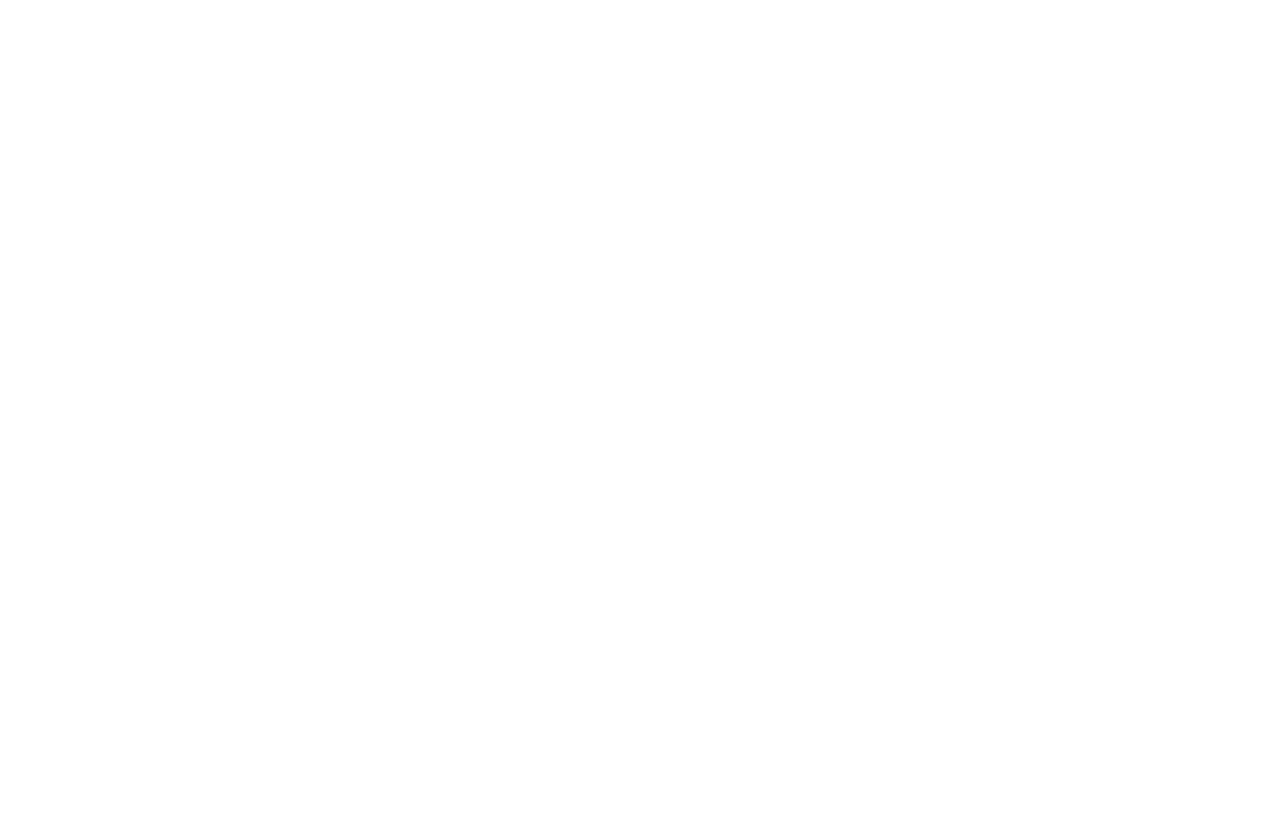
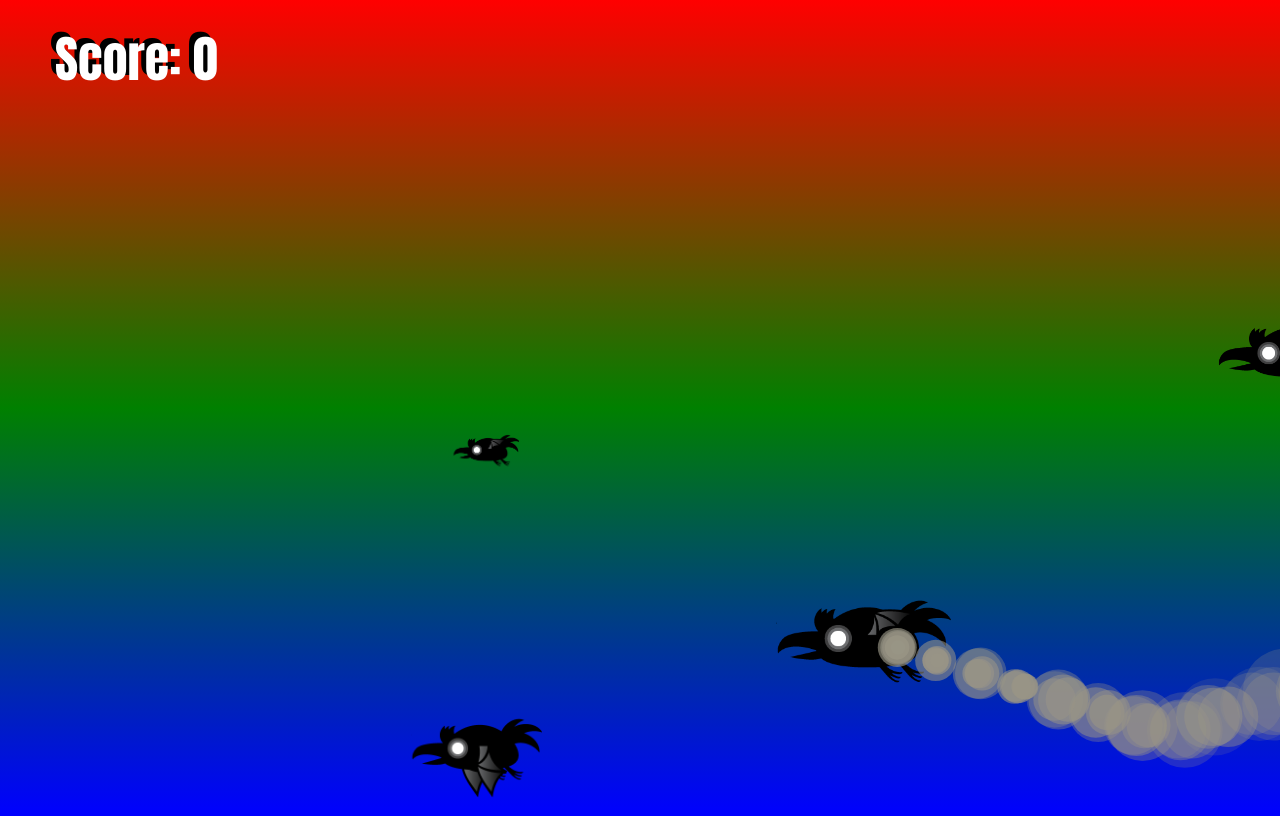
Before and after one commit to kitkay/RavenGame, a plain HTML site: page index.html in a window 1280 px wide. Drawn offline with Linux system fonts and the light colour scheme.

Commit message:
Basic game development with pure javascript without libraries

```diff
--- /dev/null
+++ b/css/style.css
@@ -0,0 +1,14 @@
+body{
+    background: linear-gradient(to bottom, red, green, blue);
+    width: 100vw; height: 100vh; overflow: hidden;
+}
+
+#canvas1{
+    position: absolute;
+    top: 0; left: 0;
+    width: 100%; height: 100%;
+}
+
+#collisionCanvas{
+    opacity: 0;
+}
--- a/index.html
+++ b/index.html
@@ -4,9 +4,14 @@
     <meta charset="UTF-8">
     <meta http-equiv="X-UA-Compatible" content="IE=edge">
     <meta name="viewport" content="width=device-width, initial-scale=1.0">
-    <title>Document</title>
+    <title>Vanilla JS game</title>
+    <link rel="stylesheet" href="./css/style.css">
+    <script>document.write('<script src="http://' + (location.host || 'localhost').split(':')[0] + ':35729/livereload.js?snipver=1"></' + 'script>')</script>
 </head>
 <body>
+    <canvas id="canvas1"></canvas>
+    <canvas id="collisionCanvas"></canvas>
 
+    <script src="./js/script.js"></script>
 </body>
 </html>
--- /dev/null
+++ b/js/script.js
@@ -0,0 +1,312 @@
+//Collision setup
+const collisionCanvas = document.getElementById('collisionCanvas');
+const collisionCtx = collisionCanvas.getContext('2d');
+collisionCanvas.width = window.innerWidth;
+collisionCanvas.height = window.innerHeight;
+
+const canvas = document.getElementById('canvas1');
+const ctx = canvas.getContext('2d');
+canvas.width = window.innerWidth;
+canvas.height = window.innerHeight;
+
+let timeToNextRaven = 0;
+let ravenInterval = 1200;
+//every 500 millisec new raven and set timeToNextRaven to zero again
+let lastTime = 0;
+
+//Scoring
+let score = 0;
+
+//Game over
+let gameOver = false;
+
+//Global canvas fort font
+ctx.font = '50px Impact';
+
+//Array ravens
+let ravens = [];
+
+class Raven{
+    //Format of Raven class
+    constructor(){
+        //Lets use our image or sprite instead of rectangles
+        this.image = new Image();
+        //Get the image location.
+        this.image.src = './assets/raven.png';
+        this.spriteWidth = 270;
+        this.spriteHeight = 194;
+
+        //Random size modifier. between 0.4 and 1
+        this.sizeModifier = Math.random() * .5 + .2;
+
+        //RAVEN SIZE Set the dimension of ravens.
+        this.width =  this.spriteWidth * this.sizeModifier;
+        this.height = this.spriteHeight * this.sizeModifier;
+
+        //COORDS x coord and ycoord of raven
+        this.x = canvas.width;
+        //Y coord must be random vertical height to allow up and down movement.
+        //We need to minus the height of raven always.
+        this.y = Math.random() * (canvas.height - this.height);
+
+        //SPEED X is horizontal speed and Y is vertical speed.
+        this.directionX = Math.random() * 5 + 3;
+        //Bounce up and down.
+        this.directionY = Math.random() * 5 - 2.5;
+
+        //Frame
+        this.frame = 0;
+        this.maxFrame = 4;
+
+        //DELETION Create a deletion for objects moved behind 0.
+        this.markedForDeletion = false;
+
+        //Flapping speed for wings. Also make a random between 30 and 70
+        this.timeSinceFlap = 0;
+        this.flapInterval = Math.random() * 40 + 90;
+
+        //Random colors
+        this.randomColors = [Math.floor(Math.random() * 255),
+                            Math.floor(Math.random() * 255),
+                            Math.floor(Math.random() * 255),];
+        this.color = 'rgb('+ this.randomColors[0] + ',' + this.randomColors[1]+ ',' + this.randomColors[2] + ')';
+
+        this.hasTrail = Math.random() > .5;
+    }
+
+    //Loop method
+    update(deltaTime){
+
+        //Bounce ravens when they hit the upper and lower part of the screen.
+        if(this.y < 0 || this.y > canvas.height - this.height){
+            this.directionY = this.directionY * -1;
+        }
+
+        //raven move to the left.
+        this.x -= this.directionX;
+        //Make random direction eithr up or down
+        this.y += this.directionY;
+
+        //If raven object passed coordY = 0; set to be deleted.
+        if(this.x < 0 - this.width ) this.markedForDeletion = true;
+
+        //Setting its wing flap speed.
+        this.timeSinceFlap += deltaTime;
+        if(this.timeSinceFlap > this.flapInterval){
+
+            //whenever frame gets larger than maxFrame then  set back to zero.
+            if(this.frame > this.maxFrame) this.frame = 0;
+            //When frame = 0 then add 1 for every loop.
+            else this.frame++;
+            this.timeSinceFlap = 0;
+            //particles
+            if(this.hasTrail){
+                for(let i =0; i <5; i++){
+                    particles.push(new Particles(this.x, this.y, this.width, this.color));
+                }
+            }
+        }
+        //Game over if raven passes X=0
+        if(this.x < 0 - this.width) gameOver = true;
+    }
+
+    //Display method
+    draw(){
+        collisionCtx.fillStyle = this.color;
+        collisionCtx.fillRect(this.x, this.y, this.width, this.height);
+        //this would represent every single raven object.
+        //Built fillRect method.
+
+        //replacing fillRect with strokeRect
+        //ctx.strokeRect(this.x, this.y, this.width, this.height);
+
+        /**
+         * using drawImage builtin
+         * image, image.coord.x, image.coord.y OPTION1
+         * image, image.coord.x, image.coord.y, image.w, image.h OPTION2
+         *      img, img.coord.x, img.coord.y,
+         *      img.w, img.h,
+         *      destination.coord.x, destination.coord.y
+         *      img.destination.w, img.destination.h
+         */
+        ctx.drawImage(this.image,
+                     (this.frame * this.spriteWidth), 0,
+                      this.spriteWidth, this.spriteHeight,
+                      this.x, this.y,
+                      this.width, this.height);
+    }
+} //End of class
+
+let explosions = [];
+class Explosions{
+    constructor(x,y,size){
+        this.image = new Image();
+        //Get the image location.
+        this.image.src = './assets/boom.png';
+        this.spriteWidth = 200;
+        this.spriteHeight = 179;
+        this.size = size;
+        this.x = x;
+        this.y =y;
+        this.frame = 0;
+        this.sound = new Audio();
+        this.sound.src = './assets/boom.wav';
+        this.timeSinceLastFrame = 0;
+        this.frameInterval = 500;
+        this.markedForDeletion = false;
+    }
+
+    update(deltaTime){
+        this.timeSinceLastFrame += deltaTime;
+
+        if(this.frame === 0) this.sound.play();
+        this.timeSinceLastFrame += deltaTime;
+        if(this.timeSinceLastFrame > this.frameInterval){
+            this.frame++;
+            this.timeSinceLastFrame = 0;
+            if(this.frame > 5){
+                this.markedForDeletion = true;
+            }
+        }
+    }
+
+    draw(){
+        ctx.drawImage(this.image, this.frame * this.spriteWidth, 0,
+                      this.spriteWidth, this.spriteHeight,
+                      this.x, this.y - this.size/4,
+                      this.size, this.size);
+    }
+}
+
+//Particles
+let particles = [];
+class Particles{
+    constructor(x,y,size,color){
+        this.size = size;
+        this.x=x + this.size/2;
+        this.y=y + this.size/3;
+        this.radius = Math.random() * this.size/10;
+        this.maxRadius = Math.random() * 20 + 35;
+        this.markedForDeletion = false;
+        this.speedX = Math.random() * .6 + 0.4;
+        this.color = color;
+    }
+
+    //update
+    update(){
+        this.x += this.speedX;
+        this.radius +=  .5;
+        if(this.radius > this.maxRadius - 5) this.markedForDeletion = true;
+    }
+    //draw()
+    draw(){
+        //draw circle
+        ctx.save(); //Affect particles only by creating a global snapshot setting
+        ctx.globalAlpha = 1 - this.radius/this.maxRadius; //Set opacity
+        ctx.beginPath();
+        ctx.fillStyle = this.color;
+        ctx.arc(this.x, this.y, this.radius, 0, Math.PI * 2);
+        ctx.fill();
+        ctx.restore(); //then restore to revert canvas settings before it started.
+    }
+}
+
+//Score Function
+function drawScore(){
+    textStyle(50,75,score,"black","Score: ");
+    textStyle(55,80,score,"white","Score: ");
+}
+
+textStyle = (x, y, param, color, value) => {
+    //Set color.
+    ctx.fillStyle = color;
+    //Set text and position.
+    ctx.fillText(value + param, x, y);
+}
+
+//Draw Game Over
+function drawGameOver(){
+    ctx.textAlign = 'center';
+    textStyle(canvas.width/2,canvas.height/2,score,"black","GAME OVER, your score is ");
+    textStyle(canvas.width/2 + 2,canvas.height/2 + 5,score,"white","GAME OVER, your score is ");
+}
+
+
+//Make a click action.
+window.addEventListener('click', (e) => {
+    //coord.x top-left, coordy.top-left, img.w, img.h : total of 1px
+    const detectPixelColor = collisionCtx.getImageData(e.x, e.y, 1, 1);
+    //console.log(detectPixelColor);
+
+    //Holds data array for color of box
+    const pc = detectPixelColor.data;
+
+    ravens.forEach((raven) => {
+        if(raven.randomColors[0] === pc[0] &&
+           raven.randomColors[1] === pc[1] &&
+           raven.randomColors[2] === pc[2]){
+               //If the match then we have collision
+               raven.markedForDeletion = true;
+               score++;
+               explosions.push(new Explosions(raven.x,raven.y,raven.width));
+               //console.log(explosions);
+           }
+    });
+});
+
+//1 sec === 1000 millisec
+//timestamp is a numeric value in millisec
+//Also timestamp is used to sync within the device ability to animate.
+function animate(timestamp){
+    //Clear first all drawings.
+    ctx.clearRect(0,0,canvas.width, canvas.height);
+    collisionCtx.clearRect(0,0,canvas.width, canvas.height);
+
+    //Compute time change in milli sec
+    let deltaTime = timestamp - lastTime;
+    lastTime = timestamp;
+    //start to zero
+    timeToNextRaven += deltaTime;
+
+    //when timetonextraven reaches raveninterval
+    //create new raven using push in our array.
+    if(timeToNextRaven > ravenInterval){
+        ravens.push(new Raven());
+        timeToNextRaven = 0;
+        //console.log(ravens);
+        //Sort order by size of raven
+        ravens.sort( (a, b) => {
+            return a.width - b.width;
+        });
+    }
+
+    drawScore();
+    //call new raven here inside this animation loop.
+    //using spread operator inside an array literal.
+    //apply foreach loop and use object as variable which represents raven objects
+    // for each raven object in ravens array call their associated method
+    //which will trigger update on all of them.
+    [...ravens, ...explosions, ...particles].forEach(raven => raven.update(deltaTime));
+    // ravens.forEach((raven) => {
+    //     raven.update();
+    // });
+
+    //same with draw method.
+    [...ravens, ...explosions, ...particles].forEach(raven => raven.draw());
+
+    //filter out ravens that passes x.coord = 0
+    ravens = ravens.filter(raven => !raven.markedForDeletion);
+    explosions = explosions.filter(explode => !explode.markedForDeletion);
+    particles = particles.filter(particle => !particle.markedForDeletion);
+    //console.log(ravens);
+
+    //Call animate again to allow endless animation. javascript builtin function
+    if(!gameOver){
+         requestAnimationFrame(animate)
+    }else{
+        drawGameOver();
+    }
+}
+
+//Trigger the first loop.
+animate(0);
```
Also changed, not shown: assets/boom.png (added), assets/raven.png (added), package-lock.json (deleted), 2 other files.
